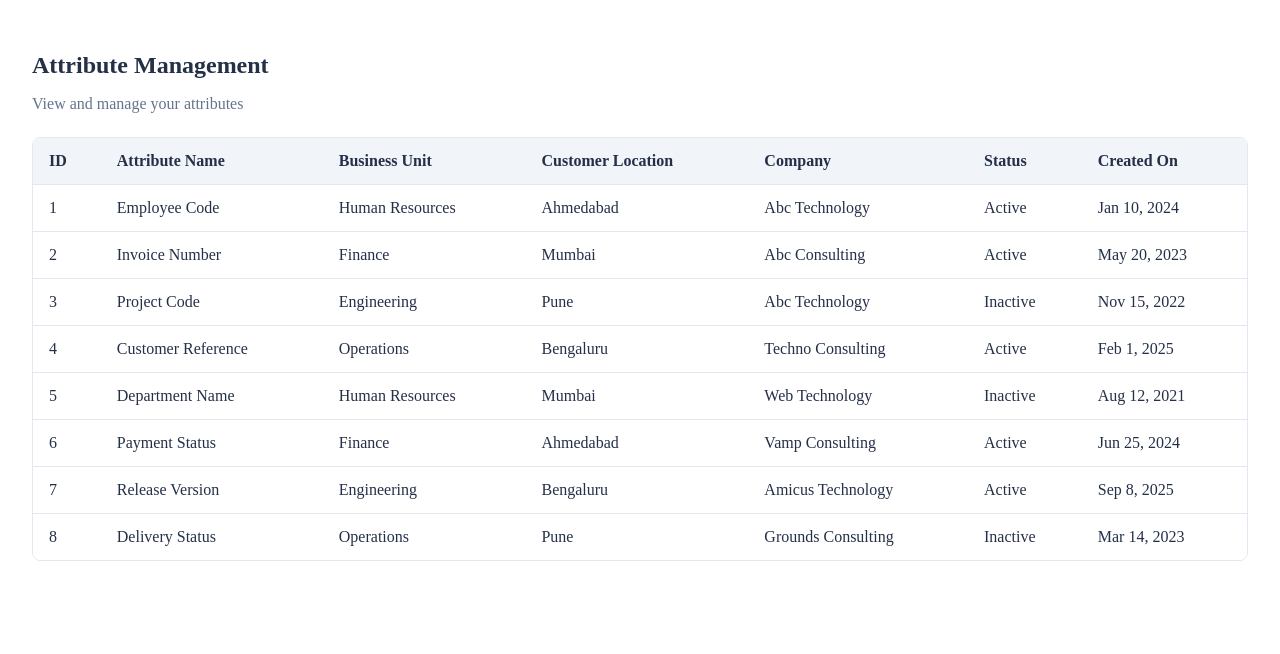
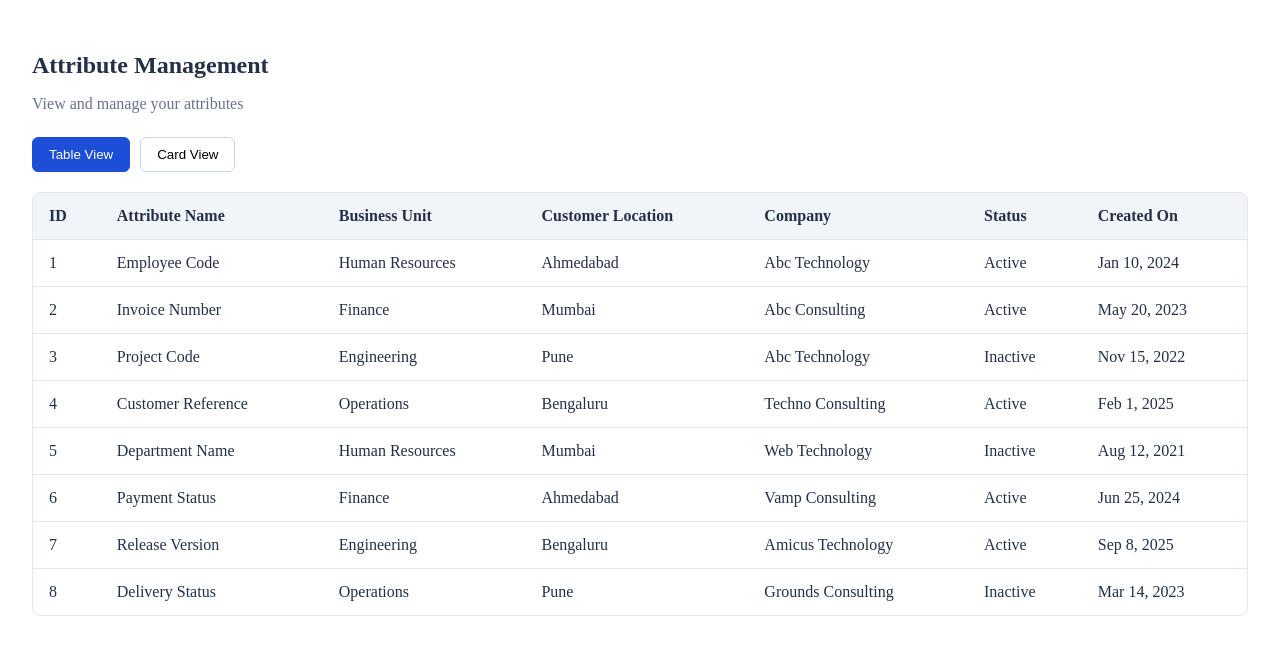
Before and after one commit to Parth-Amicus/attribute-management-ui, an Angular app: page / in a window 1280 px wide. Shown: the top 654 px of the page. Built offline with nearby package versions, Linux system fonts and the light colour scheme.

Commit message:
feat(attribute card): add attribute card component T5

```diff
--- /dev/null
+++ b/src/app/components/attribute-card/attribute-card.css
@@ -0,0 +1,43 @@
+
+.attribute-card {
+  padding: 20px;
+  border: 1px solid #e2e8f0;
+  border-radius: 10px;
+  background: white;
+  box-shadow: 0 2px 6px rgb(0 0 0 / 5%);
+}
+
+.card-header {
+  display: flex;
+  align-items: flex-start;
+  justify-content: space-between;
+  gap: 12px;
+  margin-bottom: 14px;
+}
+
+h3 {
+  margin: 0;
+  color: #243047;
+}
+
+p {
+  margin: 10px 0;
+  color: #475569;
+}
+
+.status {
+  padding: 4px 9px;
+  border-radius: 12px;
+  font-size: 12px;
+  font-weight: 600;
+}
+
+.status.active {
+  color: #166534;
+  background: #dcfce7;
+}
+
+.status.inactive {
+  color: #991b1b;
+  background: #fee2e2;
+}
--- /dev/null
+++ b/src/app/components/attribute-card/attribute-card.html
@@ -0,0 +1,21 @@
+
+<article class="attribute-card">
+  <div class="card-header">
+    <h3>{{ attribute.AttributeName }}</h3>
+
+    <!-- property binding -->
+    <span
+      class="status"
+      [class.active]="attribute.IsActive"
+      [class.inactive]="!attribute.IsActive">
+      {{ attribute.IsActive ? 'Active' : 'Inactive' }}
+    </span>
+  </div>
+
+  <p><strong>ID:</strong> {{ attribute.AttributeId }}</p>
+  <p><strong>Attribute Name:</strong> {{ attribute.AttributeName }}</p>
+  <p><strong>Business Unit:</strong> {{ attribute.BusinessUnitName }}</p>
+  <p><strong>Customer Location:</strong> {{ attribute.CustomerLocationName }}</p>
+  <p><strong>Company:</strong> {{ attribute.CompanyName }}</p>
+  <p><strong>Created On:</strong> {{ attribute.CreatedOn | date:'mediumDate' }}</p>
+  </article>
--- /dev/null
+++ b/src/app/components/attribute-card/attribute-card.ts
@@ -0,0 +1,18 @@
+
+import { Component, Input } from '@angular/core';
+import { DatePipe } from '@angular/common';
+import { IAttribute } from '../../interface/attribute.interface';
+
+@Component({
+  selector: 'app-attribute-card',
+  standalone: true,
+  imports: [DatePipe],
+  templateUrl: './attribute-card.html',
+  styleUrl: './attribute-card.css'
+})
+export class AttributeCardComponent {
+  @Input({ required: true }) attribute!: IAttribute;
+  // angular performs an assignment conceptually like this.attribute = attri
+}
+//@Input() allows a parent component to pass data to this component and required tells parent must pass this input
+//! tells TypeScript that Angular will provide the value it doesn't assign a value itself
--- a/src/app/components/attribute-list/attribute-list.css
+++ b/src/app/components/attribute-list/attribute-list.css
@@ -45,3 +45,30 @@ tbody tr:hover {
 tbody tr:last-child td {
   border-bottom: none;
 }
+
+
+.view-toggle {
+  display: flex;
+  gap: 10px;
+  margin: 20px 0;
+}
+
+.view-toggle button {
+  padding: 9px 16px;
+  border: 1px solid #cbd5e1;
+  border-radius: 6px;
+  background: white;
+  cursor: pointer;
+}
+
+.view-toggle button.selected {
+  color: white;
+  background: #1d4ed8;
+  border-color: #1d4ed8;
+}
+
+.card-grid {
+  display: grid;
+  grid-template-columns: repeat(auto-fit, minmax(280px, 1fr));
+  gap: 16px;
+}
--- a/src/app/components/attribute-list/attribute-list.html
+++ b/src/app/components/attribute-list/attribute-list.html
@@ -3,6 +3,25 @@
   <h1>Attribute Management</h1>
   <p class="subtitle">View and manage your attributes</p>
 
+  <div class="view-toggle">
+    <button
+      type="button"
+      [class.selected]="viewMode === 'table'"
+      [attr.aria-pressed]="viewMode === 'table'"
+      (click)="setView('table')">
+      Table View
+    </button>
+
+    <button
+      type="button"
+      [class.selected]="viewMode === 'card'"
+      [attr.aria-pressed]="viewMode === 'card'"
+      (click)="setView('card')">
+      Card View
+    </button>
+  </div>
+
+  @if (viewMode === 'table') {
     <div class="table-container">
       <table>
         <thead>
@@ -33,10 +52,20 @@
             </tr>
           } @empty {
             <tr>
-            <td colspan="7">No attributes found</td>
+              <td colspan="7">No attributes found.</td>
             </tr>
           }
         </tbody>
       </table>
     </div>
+  } @else {
+    <div class="card-grid">
+      @for (attri of attributes; track attri.AttributeId) {
+        <app-attribute-card [attribute]="attri" />
+        <!-- [attribute] on the left refers to an input property on AttributeCardComponent -->
+        } @empty {
+        <p>No attributes found</p>
+      }
+    </div>
+  }
 </section>
--- a/src/app/components/attribute-list/attribute-list.ts
+++ b/src/app/components/attribute-list/attribute-list.ts
@@ -3,11 +3,12 @@ import { Component, OnInit } from '@angular/core';
 import { DatePipe } from '@angular/common';
 import { AttributeService } from '../../services/attribute';
 import { IAttribute } from '../../interface/attribute.interface';
+import { AttributeCardComponent } from '../attribute-card/attribute-card';
 
 @Component({
   selector: 'app-attribute-list',
   standalone: true,
-  imports: [DatePipe],
+  imports: [DatePipe, AttributeCardComponent],
   templateUrl: './attribute-list.html', // html gets access to attributes from here
   styleUrl: './attribute-list.css'
 })
@@ -15,9 +16,17 @@ export class AttributeListComponent implements OnInit {
 
   attributes: IAttribute[] = []; //array of type attribute interface to hold the displayed records
 
+  // the table is the default view
+  viewMode: 'table' | 'card' = 'table';
+
   constructor(private attributeService: AttributeService) {} // provides service instance
 
   ngOnInit(): void {
     this.attributes = this.attributeService.getAttributes(); // using service instance and method
   } // runs when coponents are initialized
+
+  // change the presentation without reloading the data
+  setView(mode: 'table' | 'card'): void {
+    this.viewMode = mode;
+  }
 }
```
Also changed, not shown: 2 other files (tests, documents, lock files or other folders). Lines whose indentation alone changed are shown as unchanged.
